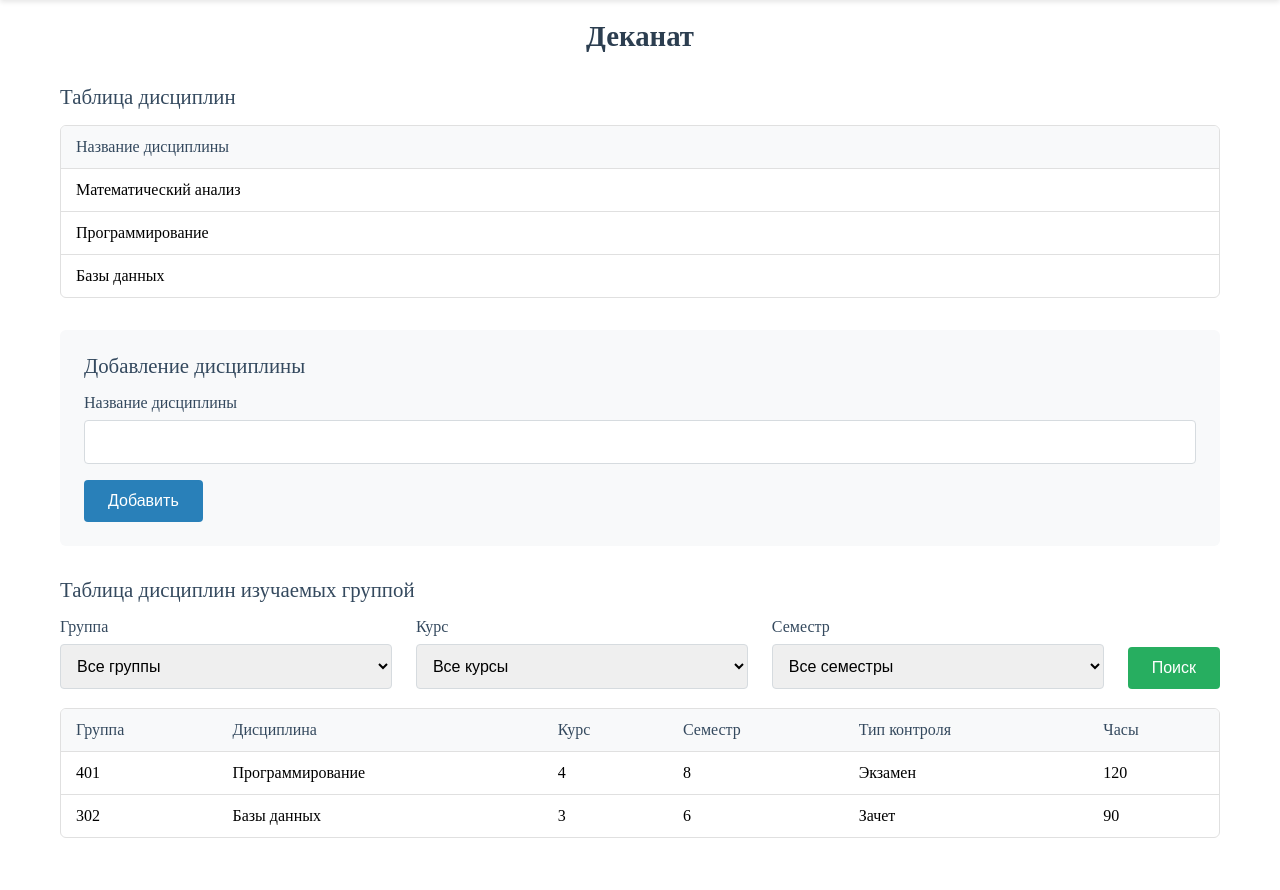
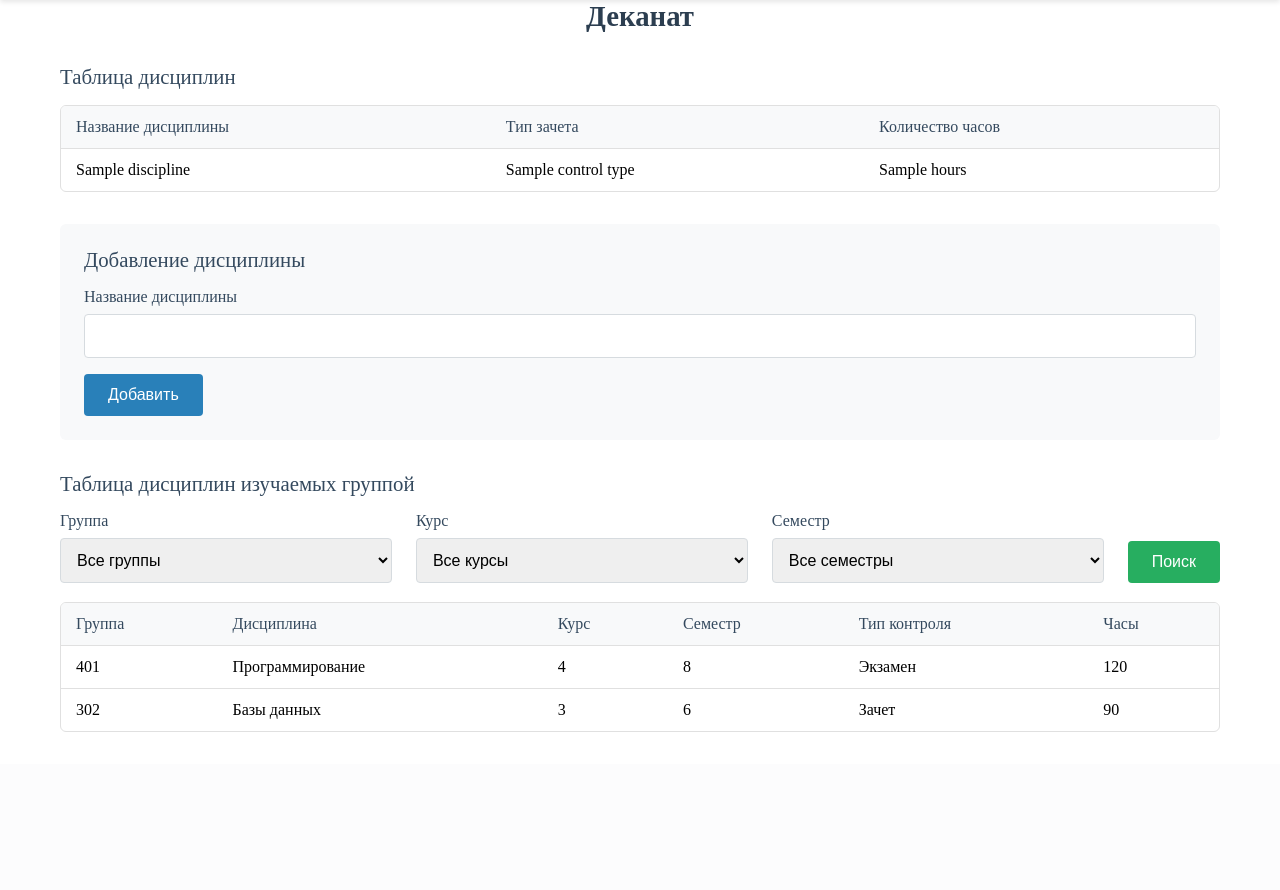
Before and after one commit to karixCode/Server-praktika, a PHP site: template views/site/disciplines_manage.php in a window 1280 px wide. Shown: the part 66-956 px from the top of the page. After the commit the page ends 798 px from the top, so only its background shows below. Run offline with PHP 8.4, Linux system fonts and the light colour scheme; the template is opened without the code that fills it: most values are stand-ins (such as "Sample title", 1, 10 or a date in 2020); data that the repository does not hold is empty.

Commit message:
show all disciplines

```diff
--- a/app/Controller/DisciplineController.php
+++ b/app/Controller/DisciplineController.php
@@ -2,12 +2,13 @@
 
 namespace Controller;
 
+use Model\Discipline;
 use Src\View;
 
 class DisciplineController
 {
     public function disciplines(): string
     {
-        return new View('site.disciplines_manage');
+        return new View('site.disciplines_manage', ['disciplines' => Discipline::all()]);
     }
 }
--- a/routes/web.php
+++ b/routes/web.php
@@ -11,7 +11,7 @@ Route::add(['GET', 'POST'], '/students', [Controller\StudentController::class, '
     ->middleware('auth');
 Route::add('GET', '/groups', [Controller\GroupController::class, 'groups'])
     ->middleware('auth');
-Route::add('GET', '/disciplines', [Controller\DisciplineController::class, 'disciplines'])
+Route::add(['GET', 'POST'], '/disciplines', [Controller\DisciplineController::class, 'disciplines'])
     ->middleware('auth');
 Route::add('GET', '/grades', [Controller\GradeController::class, 'grades'])
     ->middleware('auth');
--- a/views/site/disciplines_manage.php
+++ b/views/site/disciplines_manage.php
@@ -1,10 +1,4 @@
 <style>
-    .container {
-        max-width: 1200px;
-        margin: 0 auto;
-        padding: 20px;
-    }
-
     .page-title {
         text-align: center;
         color: #2c3e50;
@@ -126,18 +120,18 @@
             <thead>
             <tr>
                 <th>Название дисциплины</th>
+                <th>Тип зачета</th>
+                <th>Количество часов</th>
             </tr>
             </thead>
             <tbody>
+            <?php foreach ($disciplines as $discipline): ?>
             <tr>
-                <td>Математический анализ</td>
+                <td><?=$discipline->name?></td>
+                <td><?=$discipline->control_type->name?></td>
+                <td><?=$discipline->hours?></td>
             </tr>
-            <tr>
-                <td>Программирование</td>
-            </tr>
-            <tr>
-                <td>Базы данных</td>
-            </tr>
+            <?php endforeach ?>
             </tbody>
         </table>
     </div>
```
Also changed, not shown: app/Model/Control_type.php (added, +16 -0 lines), app/Model/Discipline.php (added, +22 -0 lines).
